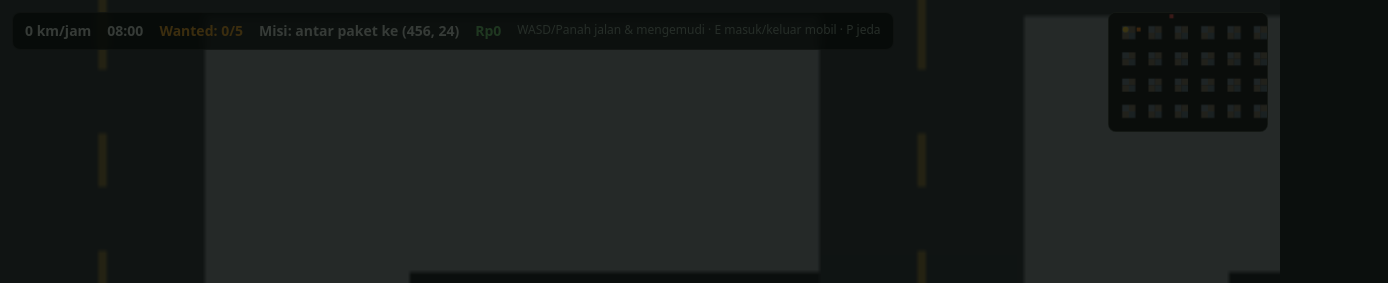
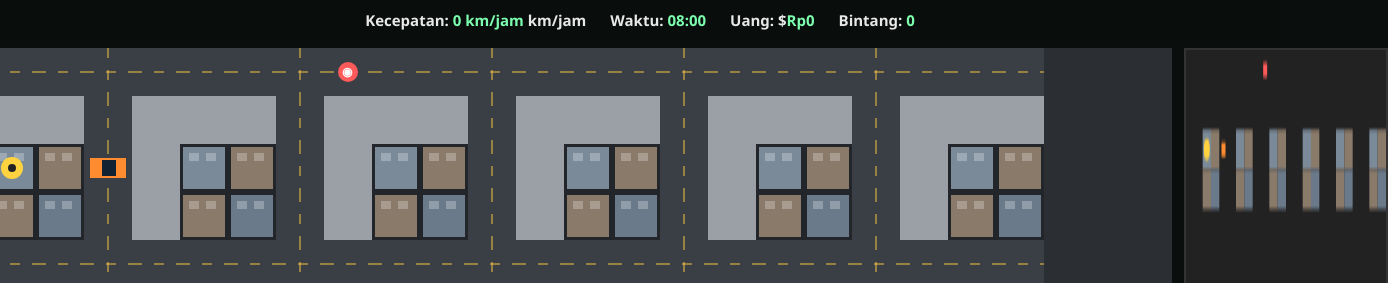
Before and after one commit to DimasPutera/gta6-mini, a plain HTML site: page game/index.html in a window 1280 px wide. Shown: the top 283 px of the page, 1388 px wide, since content can reach past the window. Drawn offline with Linux system fonts and the light colour scheme.

Commit message:
tulis ulang game dari nol

```diff
--- a/game/game.js
+++ b/game/game.js
@@ -99,7 +99,7 @@
     let dy = (keys.s ? 1 : 0) - (keys.w ? 1 : 0);
     const len = Math.hypot(dx, dy) || 1;
     dx /= len; dy /= len;
-    const spd = state.inCar ? 260 : 120; // jalan kaki sedikit lebih cepat
+    const spd = state.inCar ? 260 : 110;
     const vx = dx * spd, vy = dy * spd;
     const target = state.inCar ? state.car : state;
     const ox = target.x, oy = target.y;
--- a/game/index.html
+++ b/game/index.html
@@ -1,31 +1,27 @@
 <!DOCTYPE html>
 <html lang="id">
 <head>
-<meta charset="utf-8">
-<meta name="viewport" content="width=device-width, initial-scale=1">
-<meta name="description" content="Game kota top-down: jalan kaki, mengemudi, antar paket, lalu lintas, dan patroli.">
-<title>GTA 6 Mini — Kota Top-Down</title>
-<link rel="stylesheet" href="style.css">
+  <meta charset="UTF-8">
+  <meta name="viewport" content="width=device-width, initial-scale=1.0">
+  <title>GTA 6 Mini — Kota Top-Down</title>
+  <link rel="stylesheet" href="style.css">
 </head>
 <body>
-<canvas id="game"></canvas>
-<div id="hud">
-  <span id="speed">0 km/jam</span>
-  <span id="time">00:00</span>
-  <span id="wanted">Wanted: 0</span>
-  <span id="mission">Misi: —</span>
-  <span id="money">$0</span>
-  <span class="hint">WASD/Panah jalan &amp; mengemudi · E masuk/keluar mobil · P jeda</span>
-</div>
-<canvas id="minimap" width="160" height="120"></canvas>
-<div id="start">
-  <h1>GTA 6 MINI</h1>
-  <p>Kota top-down — jalan kaki, mengemudi, misi, polisi.</p>
-  <p class="cta">klik / tekan Enter untuk mulai</p>
-</div>
-<div id="msg"></div>
-<div id="controls">WASD bergerak · E masuk/keluar mobil · P jeda</div>
-<script src="game.js"></script>
-<script src="systems.js"></script>
+  <header id="hud">
+    <div class="hud-item">Kecepatan: <span id="speed">0</span> km/jam</div>
+    <div class="hud-item">Waktu: <span id="time">08:00</span></div>
+    <div class="hud-item">Uang: $<span id="money">0</span></div>
+    <div class="hud-item">Bintang: <span id="wanted">0</span></div>
+  </header>
+  <main id="stage">
+    <canvas id="game" width="1280" height="720"></canvas>
+    <canvas id="minimap" width="200" height="200"></canvas>
+  </main>
+  <footer id="controls">
+    <button id="start" type="button">Mulai Game</button>
+    <span class="hint">WASD / panah: jalan &amp; nyetir &middot; Spasi: rem &middot; E: masuk mobil</span>
+  </footer>
+  <script src="systems.js"></script>
+  <script src="game.js"></script>
 </body>
 </html>
--- a/game/style.css
+++ b/game/style.css
@@ -1,52 +1,28 @@
-* { box-sizing: border-box; margin: 0; padding: 0; }
-html, body { width: 100%; height: 100%; overflow: hidden; background: #0b0f0d; }
-#game { display: block; width: 100vw; height: 100vh; }
-#hud {
-  position: fixed; top: 12px; left: 12px; z-index: 10;
-  display: flex; gap: 16px; align-items: center; flex-wrap: wrap;
-  font: 600 14px/1.4 system-ui, -apple-system, "Segoe UI", sans-serif;
-  color: #e8f0e8; background: rgba(10, 14, 12, 0.78);
-  border: 1px solid rgba(255, 255, 255, 0.14); border-radius: 8px;
-  padding: 8px 12px; backdrop-filter: blur(4px);
+/* GTA 6 Mini — tema gelap kota malam */
+* { box-sizing: border-box; }
+body {
+  margin: 0;
+  background: #0a0e0c;
+  color: #e8e8e8;
+  font-family: "Segoe UI", Arial, sans-serif;
+  overflow: hidden;
 }
-#hud .hint { font-weight: 400; color: #9fb3a4; font-size: 12px; }
-#hud #wanted { color: #ffb02e; }
-#hud #money { color: #7ee081; }
+#hud { position: fixed; top: 0; left: 0; right: 0; display: flex; gap: 24px; justify-content: center; background: rgba(10, 14, 12, 0.78); padding: 10px; z-index: 10; }
+.hud-item { font-size: 15px; font-weight: 600; }
+.hud-item span { color: #7dffb0; }
+#stage { display: flex; justify-content: center; gap: 12px; padding-top: 48px; }
+#game {
+  display: block;
+  margin: auto;
+  background: #101613;
+}
 #minimap {
-  position: fixed; top: 12px; right: 12px; z-index: 10;
-  width: 160px; height: 120px;
-  border: 1px solid rgba(255, 255, 255, 0.25); border-radius: 8px;
-  background: #10160f;
+  border: 2px solid #333;
+  background: #0d1210;
 }
-#start {
-  position: fixed; inset: 0; z-index: 20;
-  display: flex; flex-direction: column; gap: 12px;
-  align-items: center; justify-content: center; text-align: center;
-  background: rgba(5, 8, 6, 0.78); color: #e8f0e8;
-  font-family: system-ui, -apple-system, "Segoe UI", sans-serif;
-  cursor: pointer;
-}
-#start h1 { font-size: 44px; letter-spacing: 4px; }
-#start p { font-size: 15px; color: #b9c8bb; }
-#start .cta { font-size: 17px; font-weight: 700; color: #ffd23e; }
-#msg {
-  position: fixed; left: 50%; bottom: 28px; transform: translateX(-50%);
-  z-index: 15; display: none;
-  font: 600 15px/1.4 system-ui, -apple-system, "Segoe UI", sans-serif;
-  color: #fff; background: rgba(10, 14, 12, 0.8);
-  border: 1px solid rgba(255, 255, 255, 0.2); border-radius: 8px;
-  padding: 10px 16px;
-}
-
-#controls {
-  position: fixed; left: 12px; bottom: 12px; z-index: 10;
-  font: 400 12px/1.4 system-ui, -apple-system, "Segoe UI", sans-serif;
-  color: #9fb3a4; background: rgba(10, 14, 12, 0.72);
-  border: 1px solid rgba(255, 255, 255, 0.14); border-radius: 8px;
-  padding: 6px 10px;
-}
-
-@media (max-width: 640px) {
-  #hud { font-size: 12px; }
-  #hud .hint { display: none; }
-}
+#controls { position: fixed; bottom: 0; left: 0; right: 0; display: flex; gap: 16px; align-items: center; justify-content: center; background: rgba(10, 14, 12, 0.72); padding: 10px; z-index: 10; }
+#start { background: #1d7a44; color: #fff; border: 0; border-radius: 6px; padding: 8px 18px; font-size: 15px; cursor: pointer; }
+#start:hover { background: #249452; }
+.hint { font-size: 13px; color: #9aa79f; }
+canvas { max-width: 100%; height: auto; }
+button { font-family: inherit; }
--- a/game/systems.js
+++ b/game/systems.js
@@ -1,201 +1,189 @@
-// systems.js — sistem tambahan game kota 2D (dimuat setelah game.js).
-// State: window.G.api.state { x, y, inCar, car, money, dest, hasPkg }.
-// Kamera sama seperti game.js; loop rAF sendiri di canvas #game.
-(function () {
+// systems.js — sistem kota untuk game 2D top-down (dipakai game.js)
+// G.api = { state, enterCar, exitCar, start, save, load }
+// S.api = { traffic, peds, police, missions, update }
 'use strict';
-  var cv = document.getElementById('game');
-  if (!cv) return;
-  var ctx = cv.getContext('2d');
-  var WORLD = 1152, ROAD_W = 56, GRID = 192;
-  var wantedEl = document.getElementById('wanted');
-  var missionEl = document.getElementById('mission');
-  function clamp(v, a, b) { return v < a ? a : v > b ? b : v; }
-  function rnd(a, b) { return a + Math.random() * (b - a); }
-  function pick(arr) { return arr[Math.floor(Math.random() * arr.length)]; }
-  function dist(ax, ay, bx, by) { return Math.hypot(ax - bx, ay - by); }
-  function state() { return (window.G && window.G.api && window.G.api.state) || {}; }
-  function camera() {
-    var s = state();
-    return {
-      x: clamp((s.x || 0) - cv.width / 2, 0, WORLD - cv.width),
-      y: clamp((s.y || 0) - cv.height / 2, 0, WORLD - cv.height)
-    };
+const ROAD = 96, BLOCK = 160, GRID = 5, STEP = ROAD + BLOCK, WORLD = GRID * STEP;
+const clamp = (v, a, b) => Math.max(a, Math.min(b, v));
+const rand = (a, b) => a + Math.random() * (b - a);
+const pick = (arr) => arr[Math.floor(Math.random() * arr.length)];
+const dist = (a, b) => Math.hypot(a.x - b.x, a.y - b.y);
+const roadCoord = (i) => i * STEP + ROAD / 2;
+const roads = Array.from({ length: GRID }, (_, i) => roadCoord(i));
+function nearestRoad(v) { let best = roads[0]; for (const r of roads) if (Math.abs(v - r) < Math.abs(v - best)) best = r; return best; }
+function onRoad(v) { return roads.some((r) => Math.abs(v - r) < 10); }
+function getPlayer() { try { return G.api.state.player || null; } catch (e) { return null; } }
+function getState() { try { return G.api.state || null; } catch (e) { return null; } }
+// --- Lalu lintas: mobil di jalan mengikuti grid, belok di persimpangan ---
+const traffic = [];
+const CAR_COLORS = ['#e74c3c', '#3498db', '#f1c40f', '#2ecc71', '#9b59b6', '#ecf0f1', '#e67e22'];
+function laneOffset(dx, dy) {
+  if (dx > 0) return { x: 0, y: 14 };
+  if (dx < 0) return { x: 0, y: -14 };
+  if (dy > 0) return { x: -14, y: 0 };
+  return { x: 14, y: 0 };
 }
-  function onRoad(v) {
-    var m = ((v % GRID) + GRID) % GRID;
-    return m < ROAD_W || m > GRID - ROAD_W;
+function spawnCar() {
+  const vertical = Math.random() < 0.5, lane = pick(roads), side = Math.random() < 0.5 ? -1 : 1;
+  const dx = vertical ? 0 : side, dy = vertical ? side : 0, off = laneOffset(dx, dy);
+  const car = { x: vertical ? lane + off.x : (dx > 0 ? -40 : WORLD + 40), y: vertical ? (dy > 0 ? -40 : WORLD + 40) : lane + off.y,
+    dx, dy, speed: 0, maxSpeed: rand(55, 95), color: pick(CAR_COLORS), w: 26, h: 14, justTurned: false };
+  traffic.push(car); return car;
 }
-  function nearCross(x, y) { return onRoad(x) && onRoad(y); }
-  function roadCoord() {
-    var i = Math.floor(rnd(0, WORLD / GRID));
-    return i * GRID + rnd(8, ROAD_W - 8);
+function carAhead(car) {
+  for (const o of traffic) {
+    if (o === car || o.dx !== car.dx || o.dy !== car.dy) continue;
+    const ahead = (o.x - car.x) * car.dx + (o.y - car.y) * car.dy;
+    const side = Math.abs((o.x - car.x) * car.dy - (o.y - car.y) * car.dx);
+    if (ahead > 0 && ahead < 52 && side < 22) return o;
   }
-  function sideCoord() {
-    var i = Math.floor(rnd(0, WORLD / GRID));
-    return i * GRID + ROAD_W + rnd(6, 26);
+  return null;
 }
-  var CAR_COLORS = ['#e74c3c', '#3498db', '#f1c40f', '#9b59b6', '#1abc9c', '#e67e22'];
-  var DIRS = [[1, 0], [0, 1], [-1, 0], [0, -1]]; // kanan, bawah, kiri, atas
-  var cars = [];
-  function spawnCar(i) {
-    var horiz = Math.random() < 0.5;
-    var d = horiz ? (Math.random() < 0.5 ? 0 : 2) : (Math.random() < 0.5 ? 1 : 3);
-    return {
-      x: horiz ? rnd(0, WORLD) : roadCoord(),
-      y: horiz ? roadCoord() : rnd(0, WORLD),
-      dir: d, speed: rnd(55, 95), color: CAR_COLORS[i % CAR_COLORS.length]
-    };
+function maybeTurn(car) {
+  if (!onRoad(car.x) || !onRoad(car.y) || car.justTurned || Math.random() > 0.3) return;
+  const wasHorizontal = car.dx !== 0, side = pick([-1, 1]);
+  const ndx = wasHorizontal ? 0 : side, ndy = wasHorizontal ? side : 0, off = laneOffset(ndx, ndy);
+  car.x = nearestRoad(car.x) + off.x; car.y = nearestRoad(car.y) + off.y;
+  car.dx = ndx; car.dy = ndy; car.justTurned = true;
 }
-  for (var i = 0; i < 8; i++) cars.push(spawnCar(i)); // lalu lintas lebih ramai
-  function turnAtCross(c) {
-    if (!nearCross(c.x, c.y)) return;
-    if (Math.random() > 0.35) return; // 35% belok, sisanya lurus
-    var left = (c.dir + 3) % 4, right = (c.dir + 1) % 4;
-    c.dir = Math.random() < 0.5 ? left : right;
-    // Ratakan ke tengah jalan setelah belok.
-    c.x = Math.round(c.x / GRID) * GRID + ROAD_W / 2;
-    c.y = Math.round(c.y / GRID) * GRID + ROAD_W / 2;
+function updateTraffic(dt) {
+  for (let i = traffic.length - 1; i >= 0; i--) {
+    const car = traffic[i];
+    car.speed = carAhead(car) ? Math.max(0, car.speed - 220 * dt) : Math.min(car.maxSpeed, car.speed + 90 * dt);
+    car.x += car.dx * car.speed * dt; car.y += car.dy * car.speed * dt;
+    maybeTurn(car);
+    if (!onRoad(car.x) || !onRoad(car.y)) car.justTurned = false;
+    if (car.x < -60 || car.x > WORLD + 60 || car.y < -60 || car.y > WORLD + 60) traffic.splice(i, 1);
   }
-  function moveCar(c, dt) {
-    var d = DIRS[c.dir];
-    c.x += d[0] * c.speed * dt;
-    c.y += d[1] * c.speed * dt;
-    if (c.x < -30) { c.x = WORLD + 20; c.y = roadCoord(); }
-    if (c.x > WORLD + 30) { c.x = -20; c.y = roadCoord(); }
-    if (c.y < -30) { c.y = WORLD + 20; c.x = roadCoord(); }
-    if (c.y > WORLD + 30) { c.y = -20; c.x = roadCoord(); }
-    turnAtCross(c);
+  while (traffic.length < 10) spawnCar();
 }
-  var PED_COLORS = ['#ff8fa3', '#7fb3ff', '#ffd166', '#90e0a0', '#d0a2ff', '#ffb08a'];
-  var peds = [];
-  for (var j = 0; j < 8; j++) {
-    peds.push({
-      x: Math.random() < 0.5 ? sideCoord() : rnd(0, WORLD),
-      y: Math.random() < 0.5 ? rnd(0, WORLD) : sideCoord(),
-      dir: Math.floor(rnd(0, 4)), speed: rnd(18, 32),
-      color: PED_COLORS[j % PED_COLORS.length]
-    });
+// --- Pejalan kaki: berjalan di trotoar (tepi jalan) ---
+const peds = [];
+const PED_COLORS = ['#f39c12', '#1abc9c', '#e84393', '#00cec9', '#fd79a8', '#636e72'];
+function spawnPed() {
+  const vertical = Math.random() < 0.5, lane = pick(roads), side = Math.random() < 0.5 ? -1 : 1;
+  const dx = vertical ? 0 : side, dy = vertical ? side : 0, off = ROAD / 2 + 12;
+  const ped = { x: vertical ? lane + (side > 0 ? off : -off) : (dx > 0 ? -20 : WORLD + 20),
+    y: vertical ? (dy > 0 ? -20 : WORLD + 20) : lane + (side > 0 ? off : -off),
+    dx, dy, speed: rand(20, 42), color: pick(PED_COLORS), justTurned: false };
+  peds.push(ped); return ped;
 }
-  function movePed(p, dt) {
-    var d = DIRS[p.dir];
-    p.x += d[0] * p.speed * dt;
-    p.y += d[1] * p.speed * dt;
-    if (p.x < 10 || p.x > WORLD - 10 || p.y < 10 || p.y > WORLD - 10) {
-      p.dir = (p.dir + 2) % 4; // putar balik di tepi dunia
-    } else if (nearCross(p.x, p.y) && Math.random() < 0.02) {
-      p.dir = Math.floor(rnd(0, 4)); // kadang belok di persimpangan
+function updatePeds(dt) {
+  for (let i = peds.length - 1; i >= 0; i--) {
+    const p = peds[i];
+    p.x += p.dx * p.speed * dt; p.y += p.dy * p.speed * dt;
+    if (onRoad(p.x) && onRoad(p.y) && !p.justTurned && Math.random() < 0.02) {
+      const wasHorizontal = p.dx !== 0, side = pick([-1, 1]);
+      p.dx = wasHorizontal ? 0 : side; p.dy = wasHorizontal ? side : 0; p.justTurned = true;
+    }
+    if (!onRoad(p.x) || !onRoad(p.y)) p.justTurned = false;
+    if (p.x < -30 || p.x > WORLD + 30 || p.y < -30 || p.y > WORLD + 30) peds.splice(i, 1);
+  }
+  while (peds.length < 12) spawnPed();
+}
+// --- Wanted & polisi: bintang naik saat curi mobil / tabrak pejalan kaki ---
+let wanted = 0, wantedTimer = 0;
+const police = [];
+function addWanted(n) { wanted = clamp(wanted + n, 0, 5); wantedTimer = 0; }
+function decayWanted(dt) { if (wanted <= 0) return; wantedTimer += dt; if (wantedTimer >= 12) { wanted -= 1; wantedTimer = 0; } }
+function spawnPolice() {
+  const player = getPlayer(), base = player || { x: WORLD / 2, y: WORLD / 2 }, angle = rand(0, Math.PI * 2);
+  const cop = { x: base.x + Math.cos(angle) * 320, y: base.y + Math.sin(angle) * 320, speed: rand(115, 145), color: '#2c3e50', siren: 0 };
+  police.push(cop); return cop;
+}
+function updatePolice(dt) {
+  const player = getPlayer(), want = wanted > 0 ? Math.min(wanted, 3) : 0;
+  while (police.length < want) spawnPolice();
+  for (let i = police.length - 1; i >= 0; i--) {
+    const cop = police[i]; cop.siren += dt;
+    if (!player || wanted <= 0) { if (police.length > want) police.splice(i, 1); continue; }
+    const d = dist(cop, player), a = Math.atan2(player.y - cop.y, player.x - cop.x);
+    cop.x += Math.cos(a) * cop.speed * dt; cop.y += Math.sin(a) * cop.speed * dt;
+    if (d < 28) { // tertangkap: denda Rp50, polisi mundur sejenak
+      const st = getState();
+      if (st && typeof st.money === 'number') st.money = Math.max(0, st.money - 50);
+      cop.x -= Math.cos(a) * 40; cop.y -= Math.sin(a) * 40;
     }
   }
-  var wanted = 0, lastIncident = 0, lastHitAt = 0;
-  function setWanted(v) {
-    wanted = clamp(v, 0, 5);
-    lastIncident = performance.now();
-    if (wantedEl) wantedEl.textContent = 'Wanted: ' + wanted + '/5';
 }
-  function tickWanted(now) {
-    if (wanted > 0 && now - lastIncident >= 20000) setWanted(wanted - 1);
+function stealCar() {
+  const player = getPlayer();
+  if (!player) return null;
+  let best = null, bestD = 48;
+  for (const car of traffic) { const d = dist(car, player); if (d < bestD) { best = car; bestD = d; } }
+  if (!best) return null;
+  traffic.splice(traffic.indexOf(best), 1);
+  addWanted(1);
+  try { G.api.enterCar(best); } catch (e) { /* game.js belum siap */ }
+  return best;
 }
-  var patrol = { x: 600, y: 100, speed: 130, active: false };
-  function updatePatrol(s, dt, now) {
-    patrol.active = wanted > 0;
-    if (!patrol.active) return;
-    var dx = (s.x || 0) - patrol.x, dy = (s.y || 0) - patrol.y;
-    var d = Math.hypot(dx, dy) || 1;
-    patrol.x += (dx / d) * patrol.speed * dt;
-    patrol.y += (dy / d) * patrol.speed * dt;
-    if (d < 26 && now - lastHitAt > 1000) {
-      lastHitAt = now;
-      if (typeof s.money === 'number') s.money = Math.max(0, s.money - 500);
-      setWanted(0);
-      patrol.x = clamp((s.x || 0) + 300, 0, WORLD);
-      patrol.y = clamp((s.y || 0) - 300, 0, WORLD);
+function checkPedHit() {
+  const player = getPlayer(), st = getState();
+  if (!player || !st || !st.inCar) return;
+  for (let i = peds.length - 1; i >= 0; i--) {
+    if (dist(peds[i], player) < 22) { peds.splice(i, 1); addWanted(1); }
   }
 }
-  // ---- Tabrakan pemain: +1 wanted (cooldown 1 detik) ----
-  function checkHits(s, now) {
-    if (now - lastHitAt < 1000) return;
-    var r = s.inCar ? 20 : 14, hit = false;
-    for (var a = 0; a < cars.length; a++) {
-      if (dist(s.x, s.y, cars[a].x, cars[a].y) < r + 14) { hit = true; break; }
+// --- Misi: antar paket ke titik tujuan, dapat hadiah uang ---
+const missions = [
+  { id: 'm1', name: 'Antar paket — Pasar', to: { x: roads[4], y: roads[1] }, reward: 150, active: false, done: false },
+  { id: 'm2', name: 'Antar paket — Pelabuhan', to: { x: roads[0], y: roads[4] }, reward: 200, active: false, done: false },
+  { id: 'm3', name: 'Antar paket — Stasiun', to: { x: roads[3], y: roads[3] }, reward: 250, active: false, done: false },
+  { id: 'm4', name: 'Antar paket — Rumah Sakit', to: { x: roads[1], y: roads[0] }, reward: 300, active: false, done: false },
+];
+let activeMission = null;
+function startMission(id) {
+  const m = missions.find((x) => x.id === id && !x.done);
+  if (!m) return null;
+  missions.forEach((x) => { x.active = false; });
+  m.active = true; activeMission = m; return m;
 }
-    if (!hit) for (var b = 0; b < peds.length; b++) {
-      if (dist(s.x, s.y, peds[b].x, peds[b].y) < r + 8) { hit = true; break; }
+function updateMissions() {
+  if (!activeMission) return;
+  const player = getPlayer();
+  if (!player || dist(player, activeMission.to) >= 32) return;
+  const st = getState();
+  if (st && typeof st.money === 'number') st.money += activeMission.reward;
+  activeMission.done = true; activeMission.active = false; activeMission = null;
 }
-    if (hit) { lastHitAt = now; setWanted(wanted + 1); }
+// --- Gambar (opsional, dipanggil game.js tiap frame) ---
+function drawTraffic(ctx) {
+  for (const c of traffic) { ctx.fillStyle = c.color; ctx.fillRect(c.x - c.w / 2, c.y - c.h / 2, c.w, c.h); }
 }
-  // ---- Audio: bip WebAudio saat paket terantar ----
-  var actx = null, prevHasPkg = false;
-  function beep(freq, dur) {
-    try {
-      actx = actx || new (window.AudioContext || window.webkitAudioContext)();
-      if (actx.state === 'suspended') actx.resume();
-      var o = actx.createOscillator(), g = actx.createGain();
-      o.type = 'sine'; o.frequency.value = freq || 880;
-      g.gain.setValueAtTime(0.15, actx.currentTime);
-      g.gain.exponentialRampToValueAtTime(0.001, actx.currentTime + (dur || 0.18));
-      o.connect(g); g.connect(actx.destination);
-      o.start(); o.stop(actx.currentTime + (dur || 0.18));
-    } catch (e) { /* audio tidak tersedia, abaikan */ }
+function drawPeds(ctx) {
+  for (const p of peds) { ctx.fillStyle = p.color; ctx.beginPath(); ctx.arc(p.x, p.y, 5, 0, Math.PI * 2); ctx.fill(); }
 }
-  function tickAudio(s) {
-    if (prevHasPkg && !s.hasPkg) { beep(880, 0.15); setTimeout(function () { beep(1320, 0.25); }, 160); }
-    prevHasPkg = !!s.hasPkg;
-  }
-  function tickMission(s) {
-    if (!missionEl) return;
-    if (s.hasPkg && s.dest) {
-      missionEl.textContent = 'Misi: antar paket ke (' + Math.round(s.dest.x) + ', ' + Math.round(s.dest.y) + ')';
-    } else if (s.hasPkg) {
-      missionEl.textContent = 'Misi: antar paket ke tujuan';
-    } else {
-      missionEl.textContent = 'Misi: ambil paket';
+function drawPolice(ctx) {
+  for (const cop of police) {
+    ctx.fillStyle = cop.color; ctx.fillRect(cop.x - 13, cop.y - 7, 26, 14);
+    ctx.fillStyle = Math.floor(cop.siren * 4) % 2 ? '#e74c3c' : '#3498db';
+    ctx.fillRect(cop.x - 13, cop.y - 11, 26, 4);
   }
 }
-  function drawCar(c, cam) {
-    var horiz = c.dir === 0 || c.dir === 2;
-    ctx.fillStyle = c.color;
-    ctx.fillRect(c.x - cam.x - (horiz ? 16 : 9), c.y - cam.y - (horiz ? 9 : 16),
-      horiz ? 32 : 18, horiz ? 18 : 32);
+function drawMissions(ctx) {
+  if (!activeMission) return;
+  ctx.strokeStyle = '#f1c40f'; ctx.lineWidth = 2;
+  ctx.beginPath(); ctx.arc(activeMission.to.x, activeMission.to.y, 18, 0, Math.PI * 2); ctx.stroke();
+  ctx.fillStyle = '#f1c40f'; ctx.font = '12px sans-serif';
+  ctx.fillText(activeMission.name, activeMission.to.x + 24, activeMission.to.y);
 }
-  function draw() {
-    var cam = camera();
-    for (var a = 0; a < cars.length; a++) drawCar(cars[a], cam);
-    for (var b = 0; b < peds.length; b++) {
-      ctx.fillStyle = peds[b].color;
-      ctx.beginPath();
-      ctx.arc(peds[b].x - cam.x, peds[b].y - cam.y, 6, 0, Math.PI * 2);
-      ctx.fill();
+function resetCity() {
+  traffic.length = 0; peds.length = 0; police.length = 0;
+  wanted = 0; wantedTimer = 0; activeMission = null;
+  missions.forEach((m) => { m.active = false; m.done = false; });
+  for (let i = 0; i < 10; i++) spawnCar();
+  for (let i = 0; i < 12; i++) spawnPed();
 }
-    if (patrol.active) {
-      ctx.fillStyle = '#111';
-      ctx.fillRect(patrol.x - cam.x - 16, patrol.y - cam.y - 9, 32, 18);
-      ctx.fillStyle = '#fff';
-      ctx.fillRect(patrol.x - cam.x - 16, patrol.y - cam.y - 9, 32, 5);
-      ctx.fillStyle = '#e74c3c';
-      ctx.fillRect(patrol.x - cam.x - 4, patrol.y - cam.y - 9, 8, 5);
+// --- Update utama & ekspor ---
+function update(dt) {
+  const step = clamp(dt || 0.016, 0, 0.05);
+  updateTraffic(step); updatePeds(step); checkPedHit();
+  decayWanted(step); updatePolice(step); updateMissions();
 }
-  }
-  var last = performance.now();
-  function frame(now) {
-    var dt = Math.min((now - last) / 1000, 0.05);
-    last = now;
-    var s = state();
-    for (var a = 0; a < cars.length; a++) moveCar(cars[a], dt);
-    for (var b = 0; b < peds.length; b++) movePed(peds[b], dt);
-    checkHits(s, now);
-    tickWanted(now);
-    updatePatrol(s, dt, now);
-    tickAudio(s);
-    tickMission(s);
-    draw();
-    requestAnimationFrame(frame);
-  }
-  setWanted(0);
-  requestAnimationFrame(frame);
-  window.G = window.G || {};
-  window.G.systems = {
-    cars: cars, peds: peds, patrol: patrol,
-    get wanted() { return wanted; },
-    setWanted: setWanted, beep: beep, camera: camera
-  };
-})();
+for (let i = 0; i < 10; i++) spawnCar();
+for (let i = 0; i < 12; i++) spawnPed();
+const S = (typeof window !== 'undefined' ? window : globalThis).S || {};
+S.api = { traffic, peds, police, missions, update,
+  wanted: () => wanted, addWanted, stealCar, startMission, spawnCar, spawnPed,
+  draw: { traffic: drawTraffic, peds: drawPeds, police: drawPolice, missions: drawMissions }, resetCity };
+if (typeof window !== 'undefined') window.S = S;
+if (typeof globalThis !== 'undefined') globalThis.S = S;
```
Also changed, not shown: screenshots/shot-1.jpg, screenshots/shot-2.jpg, screenshots/shot-3.jpg, 2 other files. Lines whose indentation alone changed are shown as unchanged.
